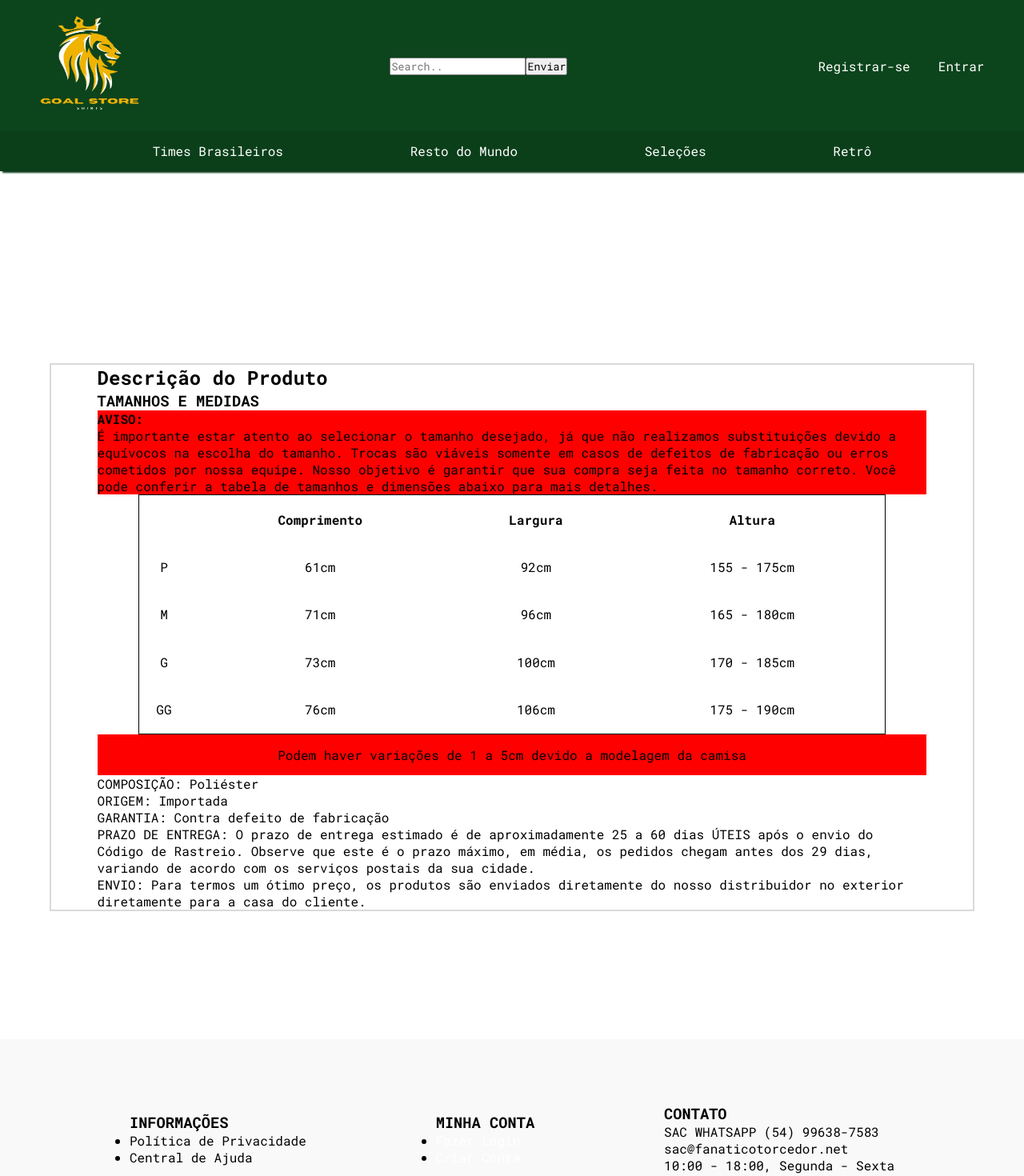
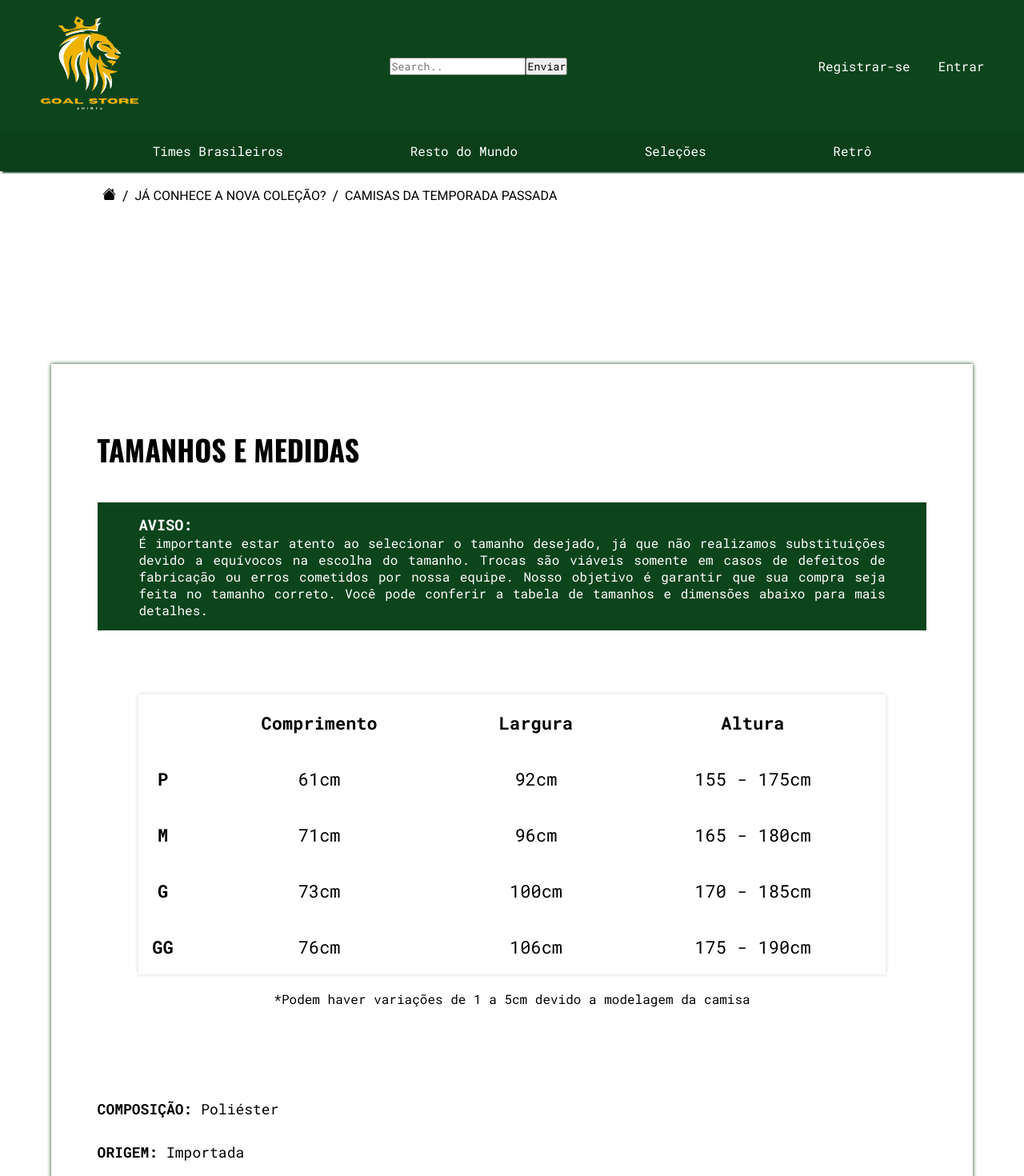
Before and after one commit to Hashtag-igor/Goal-Store-Frontend, a React (Vite) app: page /profile in a window 1280 px wide. Shown: the top 1470 px of the page at 80% size. Built offline with nearby package versions, Linux system fonts and the light colour scheme.

Commit message:
Estilização da ProfilePage finalizada (versão para Desktop)

```diff
--- a/src/pages/CartPage.jsx
+++ b/src/pages/CartPage.jsx
@@ -4,7 +4,7 @@ import { UserContext } from '../contexts/UserContext';
 import { useNavigate } from 'react-router-dom';
 import { ButtonToBuy, CartContainer, CartContainerItems, CartContainerMap, CartData, CartMapDeleteButton, CartMapDescription,
         CartMapIMG,CartMapName, CartTitle, CartWrapperButton, CartWrapperButtons, CartWrapperBuy, CartWrapperItems, CartWrapperLink,
-        CartWrapperPrice, CartPageOffContainer, DeleteIcon } from "../styles/CartStyles"
+        CartWrapperPrice, OffMessage, DeleteIcon } from "../styles/CartStyles"
 
 
 export default function CartPage() {
@@ -80,10 +80,10 @@ export default function CartPage() {
               </CartWrapperBuy>
             </CartContainerItems>
           ) : (
-            <CartPageOffContainer>
+            <OffMessage>
               <CartTitle>Ops! Seu carrinho está vazio..</CartTitle>
               <CartWrapperLink to="/">Volte a Página Inicial</CartWrapperLink>
-            </CartPageOffContainer>
+            </OffMessage>
           )}
         </CartContainer>
       ) : null}
--- a/src/pages/ProfilePage.jsx
+++ b/src/pages/ProfilePage.jsx
@@ -1,9 +1,17 @@
 // src/pages/ProfilePage.jsx
-import React, { useState, useEffect, useContext } from 'react';
-import { useLocation } from 'react-router-dom';
+import { useState, useEffect, useContext } from 'react';
+import { useLocation, Link } from 'react-router-dom';
 import { UserContext } from '../contexts/UserContext';
-import { BsCart3 } from "react-icons/bs"
-
+import { OffMessage } from "../styles/CartStyles"
+import { ProfileProductContainer, ProfileIMGContainer, ProfileInfoContainer, ProfileMainIMG, ProfileIMGWrapper, ProfileSmallIMG,
+         ProfileSizeSelect, ProfileSizeQuantyContainer, ProfileSizeOption, ProfileSizeQuantyWrapper, ProfileLabel,
+         ProfileQuantyButton, ProfileQuanty, ProfileHomeLink, ProfileLink, ProfileLinksContainer, ProfileSlash,
+         ProfileProductWrapper, ProfileSizeContainer, ProfileInfoDescription, ProfileInfoName, ProfileInfoWrapper,
+         ProfilePaymentButton, ProfilePaymentButtonIcon, ProfilePaymentContainer, ProfilePaymentIMG, ProfilePaymentMessage,
+         ProfilePaymentOptionsContainer, ProfilePaymentPrice, AboutProductContainer, AboutProductInfo, AboutProductInfoContainer,
+         AboutProductTH, AboutProductTR, AboutProductTable, AboutProductTitleContainer, AboutProductWarningContainer, AboutProductWarningDescription,
+         AboutProductWarningSize, AboutProductWarningTitle, AboutProductWrapper, AboutProductTD, AboutProductTitle, StrongWord,
+         AboutProductTDSize } from "../styles/ProfileStyles.jsx"
 
 
 export default function ProfilePage() {
@@ -58,116 +66,129 @@ export default function ProfilePage() {
     }
   };
 
+
   return (
-    <div>
-      <div style={{width: "90%", margin: '90px auto'}}>
+    <>
+      {/* Area de Links antes do conteúdo */}
+      <ProfileLinksContainer>
+        <Link to="/"><ProfileHomeLink/></Link>
+        <ProfileSlash> / </ProfileSlash>
+        <ProfileLink to="/newcollection">JÁ CONHECE A NOVA COLEÇÃO?</ProfileLink>
+        <ProfileSlash> / </ProfileSlash>
+        <ProfileLink to="/oldcollection">CAMISAS DA TEMPORADA PASSADA</ProfileLink>
+      </ProfileLinksContainer>
+
+      {/* Container de imagens do produto, informações do produto e area para enviar-lo para o carrinho */}
+      <ProfileProductContainer>
         {selectedProduct && (
-          <div style={{display: "flex"}}>
-            <div style={{width: "40%", display: "flex", alignItems: 'center', justifyContent: "center", flexDirection: "column", borderRight: "1px solid #d1d1d1"}}>
-              <div>
-                <img style={{width: "400px", height: "400px"}} src={selectedProduct.img} alt={selectedProduct.name} />
-              </div>
-              <div>
-                <img style={{width: '180px', height: '180px'}} src={selectedProduct.img} alt={selectedProduct.name} />
-                <img style={{width: '180px', height: '180px'}} src={selectedProduct.img_back} alt={selectedProduct.name} />
-              </div>
-            </div>
+          <ProfileProductWrapper>
+            <ProfileIMGContainer>
+              <ProfileIMGWrapper>
+                <ProfileMainIMG src={selectedProduct.img} alt={selectedProduct.name} />
+              </ProfileIMGWrapper>
+              <ProfileIMGWrapper>
+                <ProfileSmallIMG src={selectedProduct.img} alt={selectedProduct.name} />
+                <ProfileSmallIMG src={selectedProduct.img_back} alt={selectedProduct.name} />
+              </ProfileIMGWrapper>
+            </ProfileIMGContainer>
 
-            <div style={{ width: "60%", display: "flex", alignItems: 'center', justifyContent: 'center' , flexDirection: "column", gap: "40px"}}>
+            <ProfileInfoContainer>
               {/* infos */}
-              <div style={{textAlign: "center"}}>
-                <h2 style={{fontSize: "28px", marginTop: "40px"}}>{selectedProduct.name}</h2>
-                <p style={{fontSize: "18px", marginTop: "8px"}}>{selectedProduct.description}</p>
-              </div>
+              <ProfileInfoWrapper>
+                <ProfileInfoName>{selectedProduct.name}</ProfileInfoName>
+                <ProfileInfoDescription>{selectedProduct.description}</ProfileInfoDescription>
+              </ProfileInfoWrapper>
               {/* Quantidade e tamanho */}
-              <div style={{width: "90%",  display: "flex", justifyContent: 'space-evenly', alignItems: "center"}}>
-                <div>
-                  <label htmlFor="size">Escolha um tamanho:</label>
-                  <select id="size" value={selectedSize} onChange={handleSizeChange}>
-                    <option value="">Selecione</option>
-                    <option value="P">P</option>
-                    <option value="M">M</option>
-                    <option value="G">G</option>
-                  </select>
-                </div>
-                <div>
-                    <label htmlFor="quantity">Quantidade:</label>
-                    <button style={{fontSize: "22px", padding: "1px 8px"}} onClick={handleDecrementQuantity}>-</button>
-                    <input style={{width: "48px", border: 'none', backgroundColor: "transparent", textAlign: "center", fontSize: "24px"}} type="text" id="quantity" value={selectedQuantity} onChange={handleQuantityChange} min={1} />
-                    <button style={{fontSize: "22px", padding: "1px 8px"}} onClick={handleIncrementQuantity}>+</button>
-                </div>
-              </div>
-              {/* Pagemento   */}
-              <div style={{display: "flex", alignItems: "center", flexDirection: "column", gap: "10px 0", margin: "50px 0"}}>
-                <p style={{fontSize: "34px", color: "#f82e56", fontWeight: "bolder"}}>Preço: R${selectedProduct.price}</p>
+              <ProfileSizeQuantyContainer>
+                <ProfileSizeQuantyWrapper>
+                  <ProfileSizeContainer>
+                    <ProfileLabel htmlFor="size">Escolha um tamanho:</ProfileLabel>
+                    <ProfileSizeSelect id="size" value={selectedSize} onChange={handleSizeChange}>
+                      <ProfileSizeOption value="">Selecione</ProfileSizeOption>
+                      <ProfileSizeOption value="P">P</ProfileSizeOption>
+                      <ProfileSizeOption value="M">M</ProfileSizeOption>
+                      <ProfileSizeOption value="G">G</ProfileSizeOption>
+                      <ProfileSizeOption value="GG">GG</ProfileSizeOption>
+                    </ProfileSizeSelect>
+                  </ProfileSizeContainer>
+                </ProfileSizeQuantyWrapper>
+                <ProfileSizeQuantyWrapper>
+                    <ProfileLabel htmlFor="quantity">Quantidade:</ProfileLabel>
+                    <ProfileQuantyButton onClick={handleDecrementQuantity}>-</ProfileQuantyButton>
+                    <ProfileQuanty type="text" id="quantity" value={selectedQuantity} onChange={handleQuantityChange} min={1} />
+                    <ProfileQuantyButton onClick={handleIncrementQuantity}>+</ProfileQuantyButton>
+                </ProfileSizeQuantyWrapper>
+              </ProfileSizeQuantyContainer>
+              {/* Pagemento */}
+              <ProfilePaymentContainer>
+                <ProfilePaymentPrice>Preço: R${selectedProduct.price}</ProfilePaymentPrice>
                 {userLoggedIn ? (
-                  <button style={{backgroundColor: "#f82e56", color: "white", padding: "15px 0", fontSize: "20px", width: "330px", fontWeight: "bolder", border: "1px solid #f82e56", marginTop: "15px"}} onClick={handleAddToCart}><BsCart3 style={{fontSize: "22px"}}/> Adicionar ao carrinho</button>
+                  <ProfilePaymentButton onClick={handleAddToCart}><ProfilePaymentButtonIcon/> Adicionar ao carrinho</ProfilePaymentButton>
                 ) : (
-                  <p>Faça login para adicionar este item ao carrinho.</p>
+                  <OffMessage>Faça login para adicionar este item ao carrinho.</OffMessage>
                 )}
-                <div style={{margin: "15px auto", display: "flex", alignItems: "center", flexDirection: "column"}}>
-                  {/* <img src="https://assets.pagseguro.com.br/ps-integration-assets/banners/parcelamento/468x60_pagseguro_12x.gif" alt="" /> */}
-                  <img style={{margin: "20px 0"}} src="https://fanaticotorcedor.net/cdn/shop/files/1.png?v=1613676898" alt="" />
-                  <p style={{width: "90%", textAlign: "center"}}>*Processo de pagamento totalmente seguro, por boleto bancário ou Pix ou cartão de crédito, através do MercadoPago.</p>
-                </div>
-              </div>
-            </div>
-          </div>
+                <ProfilePaymentOptionsContainer>
+                  <ProfilePaymentIMG src="https://fanaticotorcedor.net/cdn/shop/files/1.png?v=1613676898" alt="" />
+                  <ProfilePaymentMessage>*Processo de pagamento totalmente seguro, por boleto bancário ou Pix ou cartão de crédito, através do MercadoPago.</ProfilePaymentMessage>
+                </ProfilePaymentOptionsContainer>
+              </ProfilePaymentContainer>
+            </ProfileInfoContainer>
+          </ProfileProductWrapper>
         )}
-      </div>
+      </ProfileProductContainer>
 
-      <div style={{width: "90%", margin: '30vh auto 20vh', border: "2px solid #dadada"}}>
-        <div style={{width: "90%", margin: "auto"}}>
-          <h2>Descrição do Produto</h2>
-          <h3>TAMANHOS E MEDIDAS</h3>
-          <div style={{background: "red"}}>
-            <h4>AVISO:</h4>
-            <p>É importante estar atento ao selecionar o tamanho desejado, já que não realizamos substituições devido a equívocos na escolha do tamanho. Trocas são viáveis somente em casos de defeitos de fabricação ou erros cometidos por nossa equipe. Nosso objetivo é garantir que sua compra seja feita no tamanho correto. Você pode conferir a tabela de tamanhos e dimensões abaixo para mais detalhes.</p>
-          </div>
-          <div>
-            <table style={{height: "300px", borderCollapse: "collapse", width: "90%", border: "1px solid black", textAlign: "center", margin: "auto"}}>
-  <tr>
-    <th></th>
-    <th>Comprimento</th>
-    <th>Largura</th>
-    <th>Altura</th>
-  </tr>
-  <tr>
-    <td>P</td>
-    <td>61cm</td>
-    <td>92cm</td>
-    <td>155 - 175cm</td>
-  </tr>
-  <tr>
-    <td>M</td>
-    <td>71cm</td>
-    <td>96cm</td>
-    <td>165 - 180cm</td>
-  </tr>
-  <tr>
-    <td>G</td>
-    <td>73cm</td>
-    <td>100cm</td>
-    <td>170 - 185cm</td>
-  </tr>
-  <tr>
-    <td>GG</td>
-    <td>76cm</td>
-    <td>106cm</td>
-    <td>175 - 190cm</td>
-  </tr>
-</table>
-            <p style={{background: "red", padding: "15px 0", textAlign: "center"}}>Podem haver variações de 1 a 5cm devido a modelagem da camisa</p>
-          </div>
-          <ul style={{listStyle: "none"}}>
-            <li>COMPOSIÇÃO: Poliéster</li>
-            <li>ORIGEM: Importada</li>
-            <li>GARANTIA: Contra defeito de fabricação</li>
-            <li>PRAZO DE ENTREGA: O prazo de entrega estimado é de aproximadamente 25 a 60 dias ÚTEIS após o envio do Código de Rastreio. Observe que este é o prazo máximo, em média, os pedidos chegam antes dos 29 dias, variando de acordo com os serviços postais da sua cidade. </li>
-            <li>ENVIO: Para termos um ótimo preço, os produtos são enviados diretamente do nosso distribuidor no exterior diretamente para a casa do cliente.</li>
-          </ul>
-        </div>
-      </div>
-    </div>
+      {/* Explicando tamanhos e medidas das camisas */}
+      <AboutProductContainer>
+        <AboutProductWrapper>
+          <AboutProductTitleContainer>
+            <AboutProductTitle>TAMANHOS E MEDIDAS</AboutProductTitle>
+          </AboutProductTitleContainer>
+          <AboutProductWarningContainer>
+            <AboutProductWarningTitle>AVISO:</AboutProductWarningTitle>
+            <AboutProductWarningDescription>É importante estar atento ao selecionar o tamanho desejado, já que não realizamos substituições devido a equívocos na escolha do tamanho. Trocas são viáveis somente em casos de defeitos de fabricação ou erros cometidos por nossa equipe. Nosso objetivo é garantir que sua compra seja feita no tamanho correto. Você pode conferir a tabela de tamanhos e dimensões abaixo para mais detalhes.</AboutProductWarningDescription>
+          </AboutProductWarningContainer>
+          <AboutProductTable>
+            <AboutProductTR>
+              <AboutProductTH></AboutProductTH>
+              <AboutProductTH>Comprimento</AboutProductTH>
+              <AboutProductTH>Largura</AboutProductTH>
+              <AboutProductTH>Altura</AboutProductTH>
+            </AboutProductTR>
+            <AboutProductTR>
+              <AboutProductTDSize>P</AboutProductTDSize>
+              <AboutProductTD>61cm</AboutProductTD>
+              <AboutProductTD>92cm</AboutProductTD>
+              <AboutProductTD>155 - 175cm</AboutProductTD>
+            </AboutProductTR>
+            <AboutProductTR>
+              <AboutProductTDSize>M</AboutProductTDSize>
+              <AboutProductTD>71cm</AboutProductTD>
+              <AboutProductTD>96cm</AboutProductTD>
+              <AboutProductTD>165 - 180cm</AboutProductTD>
+            </AboutProductTR>
+            <AboutProductTR>
+              <AboutProductTDSize>G</AboutProductTDSize>
+              <AboutProductTD>73cm</AboutProductTD>
+              <AboutProductTD>100cm</AboutProductTD>
+              <AboutProductTD>170 - 185cm</AboutProductTD>
+            </AboutProductTR>
+            <AboutProductTR>
+              <AboutProductTDSize>GG</AboutProductTDSize>
+              <AboutProductTD>76cm</AboutProductTD>
+              <AboutProductTD>106cm</AboutProductTD>
+              <AboutProductTD>175 - 190cm</AboutProductTD>
+            </AboutProductTR>
+          </AboutProductTable>
+            <AboutProductWarningSize>*Podem haver variações de 1 a 5cm devido a modelagem da camisa</AboutProductWarningSize>
+          <AboutProductInfoContainer>
+            <AboutProductInfo><StrongWord>COMPOSIÇÃO:</StrongWord> Poliéster</AboutProductInfo>
+            <AboutProductInfo><StrongWord>ORIGEM:</StrongWord> Importada</AboutProductInfo>
+            <AboutProductInfo><StrongWord>GARANTIA:</StrongWord> Contra defeito de fabricação</AboutProductInfo>
+            <AboutProductInfo><StrongWord>PRAZO DE ENTREGA</StrongWord> O prazo de entrega estimado é de aproximadamente 25 a 60 dias ÚTEIS após o envio do Código de Rastreio. Observe que este é o prazo máximo, em média, os pedidos chegam antes dos 29 dias, variando de acordo com os serviços postais da sua cidade. </AboutProductInfo>
+            <AboutProductInfo><StrongWord>ENVIO:</StrongWord> Para termos um ótimo preço, os produtos são enviados diretamente do nosso distribuidor no exterior diretamente para a casa do cliente.</AboutProductInfo>
+          </AboutProductInfoContainer>
+        </AboutProductWrapper>
+      </AboutProductContainer>
+    </>
   );
 }
--- a/src/styles/CartStyles.jsx
+++ b/src/styles/CartStyles.jsx
@@ -117,8 +117,7 @@ export const ButtonToBuy = styled.button`
     cursor: pointer;
   }
 `
-
-export const CartPageOffContainer = styled.div`
+export const OffMessage = styled.div`
   display: flex;
   align-items: center;
   flex-direction: column;
--- /dev/null
+++ b/src/styles/ProfileStyles.jsx
@@ -0,0 +1,263 @@
+import { styled } from "styled-components";
+import { Link } from "react-router-dom"
+import { BsFillHouseFill, BsCart3 } from "react-icons/bs"
+
+
+//LINKS
+export const ProfileLinksContainer = styled.div`
+    width: 80%;
+    margin: 20px auto;
+    display: flex;
+    align-items: center;
+    gap: 0 8px;
+`
+export const ProfileHomeLink = styled(BsFillHouseFill)`
+    font-size: 17px;
+    color: black;
+
+    &:hover {
+        transition: 0.3s;
+        cursor: pointer;
+        color: #f82e56;
+    }
+`
+export const ProfileSlash = styled.span`
+    font-family: "roboto";
+    font-size: 18px;
+    &:hover {
+        transition: 0.3s;
+        cursor: pointer;
+        color: #f82e56;
+    }
+`
+export const ProfileLink = styled(Link)`
+    color: black;
+    font-family: "roboto";
+
+    &:hover {
+        transition: 0.3s;
+        cursor: pointer;
+        color: #f82e56;
+    }
+`
+
+
+export const ProfileProductContainer = styled.div`
+  width: 90%;
+  margin: 40px auto;
+`
+//IMG
+export const ProfileProductWrapper = styled.div`
+    display: flex;
+`
+export const ProfileIMGContainer = styled.div`
+    width: 45%;
+    display: flex;
+    align-items: center;
+    justify-items: center;
+    flex-direction: column;
+    /* border-right: 1px solid #d1d1d1e2; */
+    /* border-right: 1px solid #0c441c; */
+    margin-top: 20px;
+`
+export const ProfileIMGWrapper = styled.div``
+
+export const ProfileMainIMG = styled.img`
+    width: 400px;
+    height: 400px;
+`
+export const ProfileSmallIMG = styled.img`
+    width: 180px;
+    height: 180px;
+`
+
+//INFO
+export const ProfileInfoContainer = styled.div`
+    width: 55%;
+    display: flex;
+    align-items: center;
+    justify-content: center;
+    flex-direction: column;
+    gap: 40px;
+`
+export const ProfileInfoWrapper = styled.div`
+    text-align: center;
+    width: 100%;
+`
+export const ProfileInfoName = styled.h2`
+    font-size: 28px;
+    margin: 50px auto 10px auto;
+    width: 100%;
+`
+export const ProfileInfoDescription = styled.p`
+    font-size: 18px;
+    margin: 8px auto;
+    width: 80%;
+`
+
+// SIZE
+export const ProfileSizeQuantyContainer = styled.div`
+    width: 90%;
+    display: flex;
+    flex-wrap: wrap;
+    justify-content: space-evenly;
+    align-items: center;
+    margin: auto;
+`
+export const ProfileSizeQuantyWrapper = styled.div``
+
+export const ProfileSizeContainer = styled.div`
+    display: flex;
+    flex-direction: column;
+`
+export const ProfileSizeSelect = styled.select`
+    font-size: 18px;
+    cursor: pointer;
+`
+export const ProfileSizeOption = styled.option``
+
+export const ProfileLabel = styled.label`
+    font-size: 16px;
+    padding-right: 10px;
+`
+
+
+//QUANTY
+export const ProfileQuantyButton = styled.button`
+    font-size: 22px;
+    padding: 1px 10px;
+    cursor: pointer;
+    background-color: white;
+    border: 1px solid #d1d1d1;
+
+    &:hover {
+        transition: 0.3s;
+        cursor: pointer;
+        border: 1px solid gray;
+    }
+`
+export const ProfileQuanty = styled.input`
+    width: 48px;
+    border: none;
+    background-color: transparent;
+    text-align: center;
+    font-size: 24px;
+    color: #f82e56;
+    font-weight: bolder;
+`
+
+
+//PAYMENT
+export const ProfilePaymentContainer = styled.div`
+    display: flex;
+    align-items: center;
+    flex-direction: column;
+    gap: 10px 0;
+    margin: 50px 0;
+`
+export const ProfilePaymentPrice = styled.p`
+    font-size: 34px;
+    color: #f82e56;
+    font-weight: bolder;
+`
+export const ProfilePaymentButton = styled.button`
+    background-color: #f82e56;
+    color: white;
+    padding: 15px 0;
+    font-size: 20px;
+    width: 330px;
+    font-weight: bolder;
+    border: 1px solid #f82e56;
+    margin-top: 10px;
+    cursor: pointer;
+`
+export const ProfilePaymentButtonIcon = styled(BsCart3)`
+    font-size: 22px;
+`
+export const ProfilePaymentOptionsContainer = styled.div`
+    margin: 20px auto;
+    display: flex;
+    align-items: center;
+    flex-direction: column;
+`
+export const ProfilePaymentIMG = styled.img`
+    margin: 20px 0;
+`
+export const ProfilePaymentMessage = styled.p`
+    width: 90%;
+    text-align: center;
+`
+
+
+//ABOUT PRODUCT
+export const AboutProductContainer = styled.div`
+    width: 90%;
+    margin: 25vh auto 15vh;
+    /* box-shadow: 0 0 5px #00000014; */
+    box-shadow: 0 0 5px #0c441c;
+    padding: 50px 0 30px 0;
+`
+export const AboutProductWrapper = styled.div`
+    width: 90%;
+    margin: auto;
+`
+export const AboutProductTitleContainer = styled.div`
+`
+export const AboutProductTitle = styled.h3`
+    font-size: 36px;
+    margin: 30px 0 40px 0;
+    font-family: 'Inter', sans-serif;
+    font-family: 'Oswald', sans-serif;
+`
+export const AboutProductWarningContainer = styled.div`
+    background: #0c441c;
+    color: #fff;
+    padding: 15px 0;
+`
+export const AboutProductWarningTitle = styled.h3`
+    width: 90%;
+    margin: auto;
+`
+export const AboutProductWarningDescription = styled.p`
+    width: 90%;
+    margin: auto;
+    text-align: justify;
+`
+export const AboutProductTable = styled.table`
+    height: 350px;
+    border-collapse: collapse;
+    width: 90%;
+    text-align: center;
+    margin: 80px auto 0 auto;
+    box-shadow: 0 0 5px #00000029;
+`
+export const AboutProductTR = styled.tr`
+`
+export const AboutProductTH = styled.th`
+    font-size: 22px;
+    font-weight: bolder;
+`
+export const AboutProductTD = styled.td`
+    font-size: 22px;
+`
+export const AboutProductTDSize = styled.td`
+    font-size: 22px;
+    font-weight: bolder;
+`
+export const AboutProductWarningSize = styled.p`
+    padding: 15px 0;
+    color: black;
+    text-align: center;
+    width: 90%;
+    margin: auto;
+    margin-top: 5px;
+`
+export const AboutProductInfoContainer = styled.ul`
+    list-style: none;
+    margin: 100px auto;
+`
+export const AboutProductInfo = styled.li`
+    margin: 30px 0;
+    font-size: 18px;
+`
+export const StrongWord = styled.strong``
```
